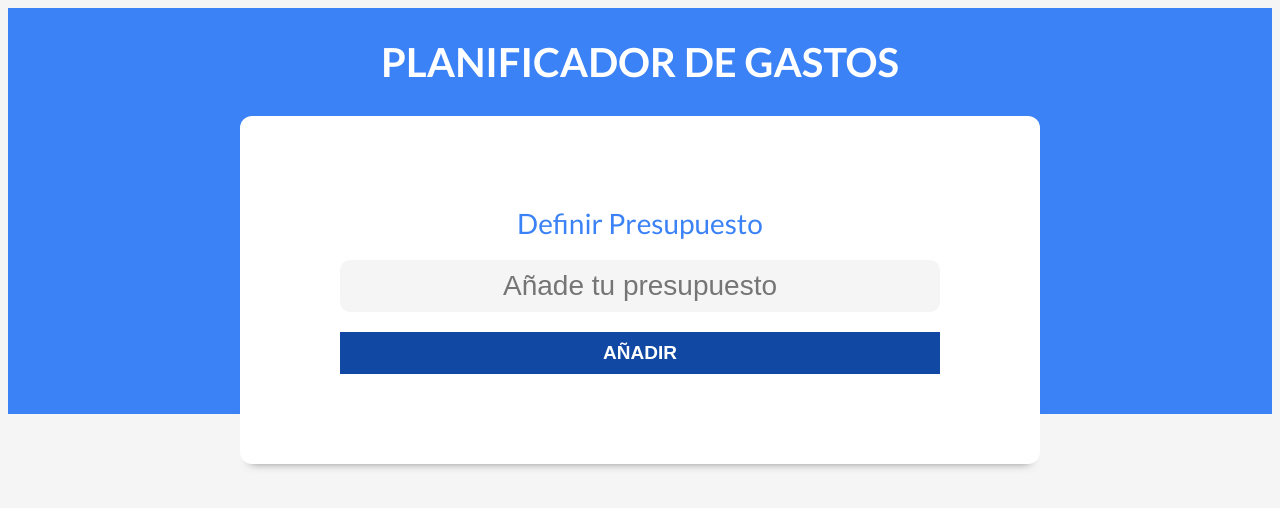
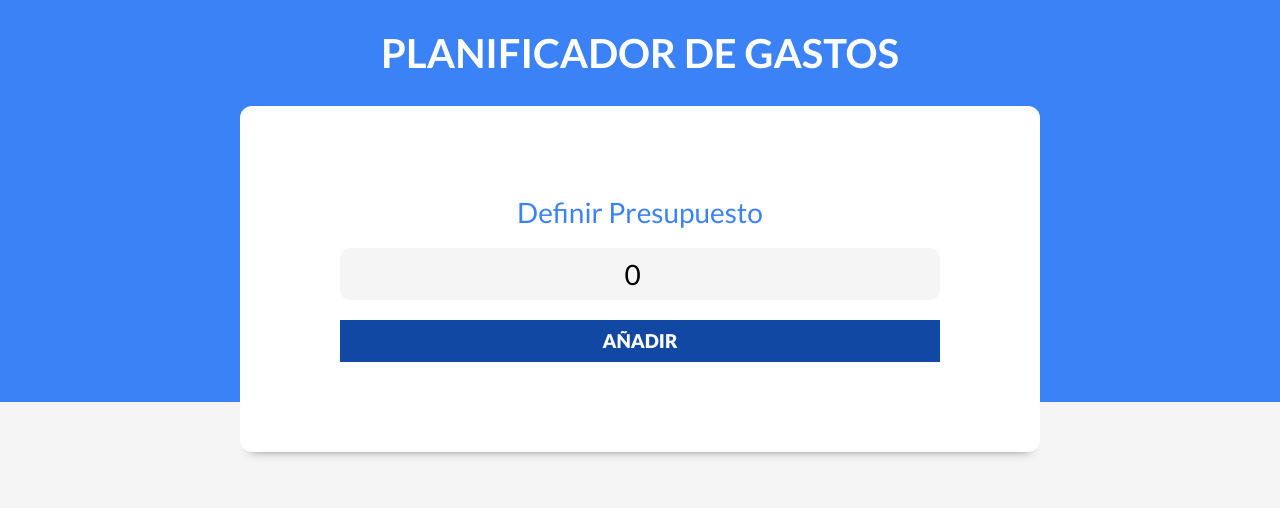
Before and after one commit to gomez-fernando/expense-control, a React (Vite) app: page / in a window 1280 px wide. Shown: the top 508 px of the page. Built offline with nearby package versions, Linux system fonts and the light colour scheme.

Commit message:
Add validation for values in budget

```diff
--- a/index.html
+++ b/index.html
@@ -5,7 +5,7 @@
     <link rel="icon" type="image/png" href="/favicon.png" />
     <meta name="viewport" content="width=device-width, initial-scale=1.0" />
     <title>Expense Control</title>
-    <link rel="stylesheet" href="/css/normalize.css">
+    <link rel="stylesheet" href="/src/assets/css/normalize.css">
   </head>
   <body>
     <div id="root"></div>
--- a/src/App.jsx
+++ b/src/App.jsx
@@ -2,10 +2,11 @@ import { useState } from 'react'
 import Header from './components/Header/Header'
 
 function App() {
+  const [budget, setBudget] = useState(0)
 
   return (
     <div>
-      <Header />
+      <Header budget={budget} setBudget={setBudget} />
     </div>
   )
 }
--- a/src/components/Header/Header.jsx
+++ b/src/components/Header/Header.jsx
@@ -1,11 +1,11 @@
 import React from 'react'
 import NewBudget from '../NewBudget/NewBudget'
 
-const Header = () => {
+const Header = ({budget, setBudget}) => {
   return (
     <header>
       <h1>Planificador de gastos</h1>
-      <NewBudget />
+      <NewBudget budget={budget} setBudget={setBudget} />
     </header>
   )
 }
--- /dev/null
+++ b/src/components/Message/Message.jsx
@@ -0,0 +1,9 @@
+const Message = ({children, type}) => {
+  return (
+    <div className={`alert ${type}`}>
+      {children}
+    </div>
+  )
+}
+
+export default Message
--- a/src/components/NewBudget/NewBudget.jsx
+++ b/src/components/NewBudget/NewBudget.jsx
@@ -1,17 +1,47 @@
-import React from 'react'
+import { useState } from "react";
+import Message from "../Message/Message";
 
-const NewBudget = () => {
+const NewBudget = ({ budget, setBudget }) => {
+  const [msg, setMsg] = useState('');
+
+  const handleBudget = (e) => {
+    e.preventDefault();
+    console.log(Number(budget))
+
+    // if(Number(budget) === NaN || Number(budget) < 0){
+    //   setMsg('no valid')
+    // }else{
+    //   setMsg('ok')
+    // }
+
+    if(budget !== NaN && budget >= 0){
+      setMsg('')
+    }else{
+      setMsg('no valid');
+      return;
+    }
+
+  }
+
   return (
     <div className='container-budget container shadow'>
-      <div className="form">
-        <div className="field">
-          <label htmlFor="">Definir Presupuesto</label>
-          <input type="text" className='new-budget' placeholder='Añade tu presupuesto' />
+      <form onSubmit={handleBudget} className='form'>
+        <div className='field'>
+          <label htmlFor=''>Definir Presupuesto</label>
+          <input
+            type='number'
+            className='new-budget'
+            placeholder='Añade tu presupuesto'
+            value={budget}
+            onChange={e => setBudget(Number(e.target.value))}
+          />
         </div>
-        <input type="submit" value="Añadir"/>
-      </div>
+        <input type='submit' value='Añadir' />
+
+        {msg && <Message type="error" >{msg}</Message>}
+      </form>
     </div>
-  )
-}
+  );
+};
 
-export default NewBudget
+export default NewBudget;
--- a/src/index.css
+++ b/src/index.css
@@ -133,7 +133,7 @@ header h1 {
     background-color: var(--gris-claro);
 }
 
-.alerta {
+.alert {
     padding: 2rem 5rem;
     max-width: 60rem;
     margin: 2rem auto 2rem auto;
@@ -142,12 +142,15 @@ header h1 {
     font-size: 1.8rem;
     text-align: center;
 }
-.alerta.error {
+.alert.error {
     background-color: var(--blanco);
     border-left: 5px solid #b91c1c;
     color: #b91c1c;
 }
-.alerta.success {
+.alert.success {
+    background-color: var(--blanco);
+    border-left: 5px solid #09c350;
+    color: #09c350;
 }
 
 .container {
```
